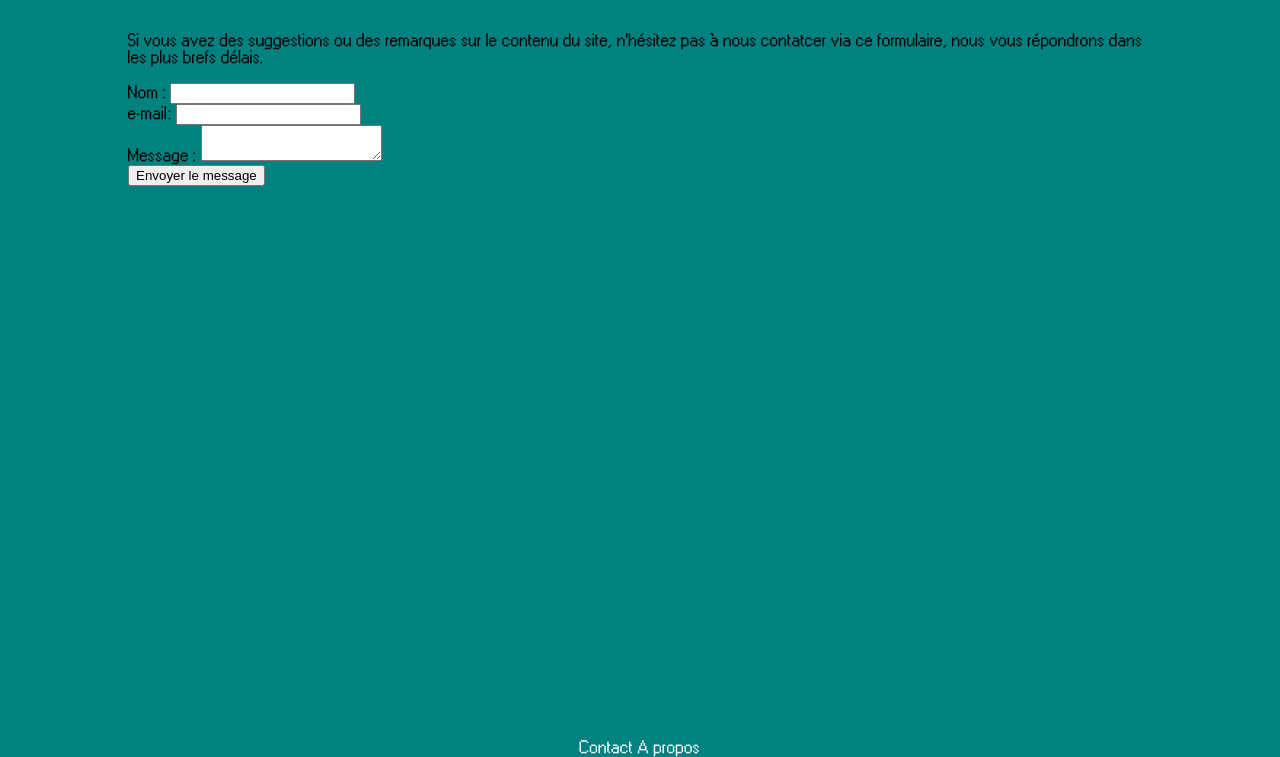
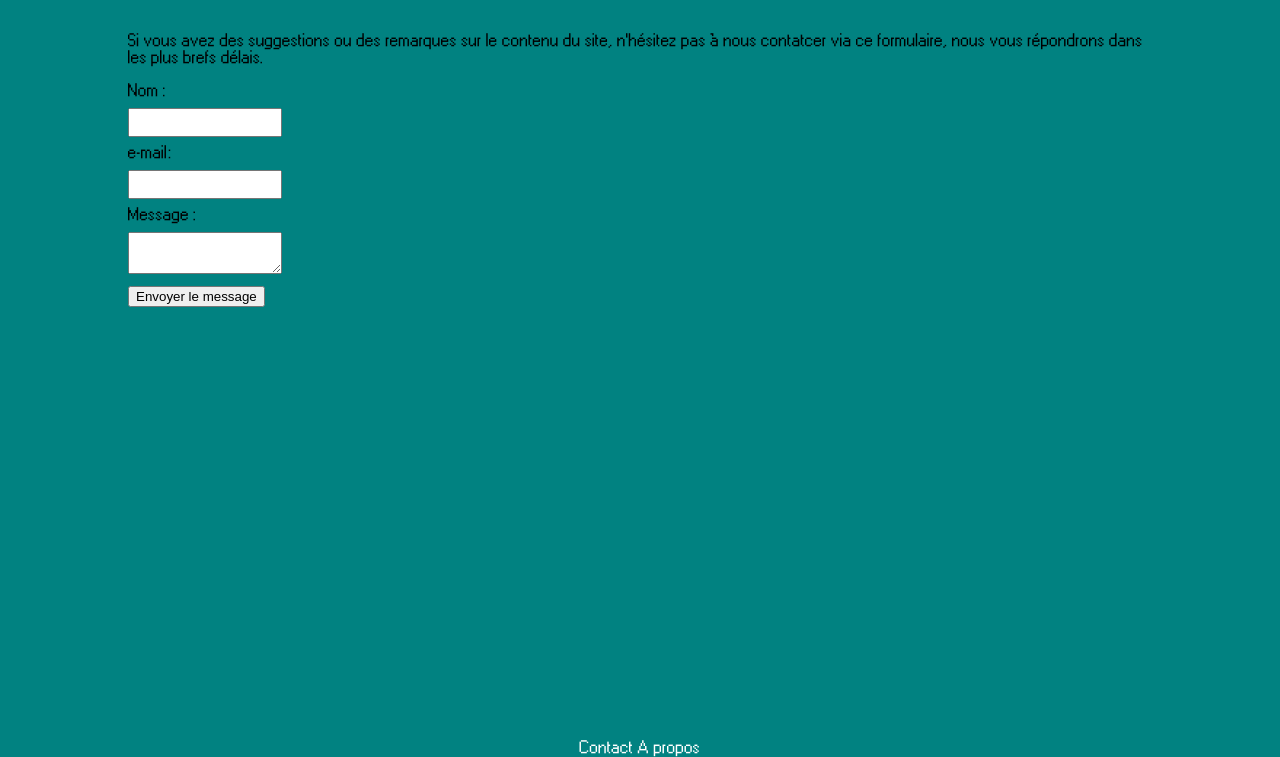
Before and after one commit to EvoSix/HTML-Retro, a plain HTML site: page Contact.html in a window 1280 px wide. Shown: the part 83-840 px from the top of the page. Drawn offline with Linux system fonts and the light colour scheme.

Commit message:
Formulaire

```diff
--- a/Contact.html
+++ b/Contact.html
@@ -32,18 +32,16 @@
 		<section>
 			<p>Si vous avez des suggestions ou des remarques sur le contenu du site, n'hésitez pas à nous contatcer via ce formulaire, nous vous répondrons dans les plus brefs délais.</p>
 			<form action="/ma-page-de-traitement" method="post">
-				<div>
+
 					<label for="name">Nom :</label>
-					<input type="text" id="name" name="user_name">
-				</div>
-				<div>
+					<input type="text" id="name" name="name">
+
 					<label for="mail">e-mail :</label>
-					<input type="email" id="mail" name="user_mail">
-				</div>
-				<div>
+					<input type="email" id="mail" name="mail">
+
 					<label for="msg">Message :</label>
-					<textarea id="msg" name="user_message"></textarea>
-				</div>
+					<textarea id="msg" name="message"></textarea>
+
 			</form>
 			<div>
 				<a href="Merci.html" ><button type="submit">Envoyer le message</button></a>
--- a/Style.css
+++ b/Style.css
@@ -114,3 +114,25 @@ left: 0%;
  .OS img {
 	 width:40%;
  }
+
+ input[type=text] {
+  width: 15%;
+  padding: 5px 20px;
+  margin: 8px 0;
+  box-sizing: border-box;
+}
+input[type=email] {
+  width: 15%;
+  padding: 5px 20px;
+  margin: 8px 0;
+  box-sizing: border-box;
+}
+textarea {
+  width: 15%;
+  padding: 5px 20px;
+  margin: 8px 0;
+  box-sizing: border-box;
+}
+ label{
+	 display:block;
+ }
```
